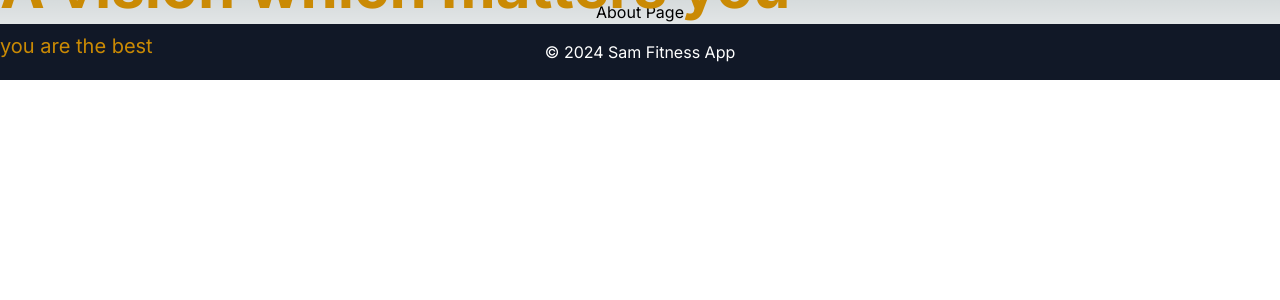
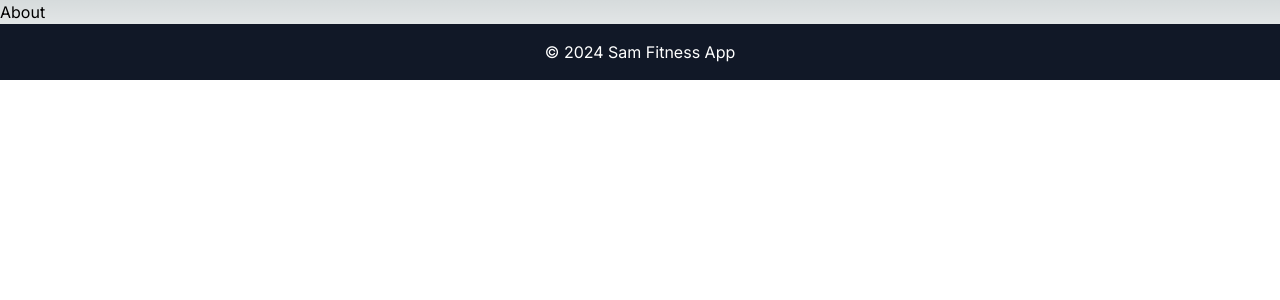
Before and after one commit to Martin2251/sam-app, a Next.js app: page /about in a window 1280 px wide. Shown: the top 300 px of the page. Built offline with nearby package versions, Linux system fonts and the light colour scheme.

Commit message:
sorted out pages

```diff
--- a/src/app/Pages/Contact/page.tsx
+++ /dev/null
@@ -1,13 +0,0 @@
-import { Form } from '@/app/Components/ContactForm/Form'
-import React from 'react'
-
-const Contact = () => {
-  return (
-<main>
-    <h1 className='text-center'>Contact</h1>
-    <Form  />
-</main>
-  )
-}
-
-export default Contact
--- a/src/app/about/page.tsx
+++ b/src/app/about/page.tsx
@@ -1,13 +1,11 @@
-import VisionComponent from '@/app/Components/VisionComponent'
 import React from 'react'
 
-const About = () => {
+const AboutPage = () => {
   return (
-   <main>
-    <h1 className='text-center'>About Page</h1>
-    <VisionComponent  />
-   </main>
+    <div>
+      <h1>About</h1>
+    </div>
   )
 }
 
-export default About
+export default AboutPage
--- a/src/app/page.tsx
+++ b/src/app/page.tsx
@@ -10,6 +10,7 @@ import HumanTouch from "./Components/HumanTouch";
 export default function Home() {
   return (
 <main>
+
 <Hero  />
 <TrainSection  />
 <HowItWorks  />
@@ -17,6 +18,7 @@ export default function Home() {
 <HowItWorks />
 <SeeUsLive  />
 <HumanTouch  />
+<h2><Link href="/about">About </Link> </h2>
   </main>
 
 
```
